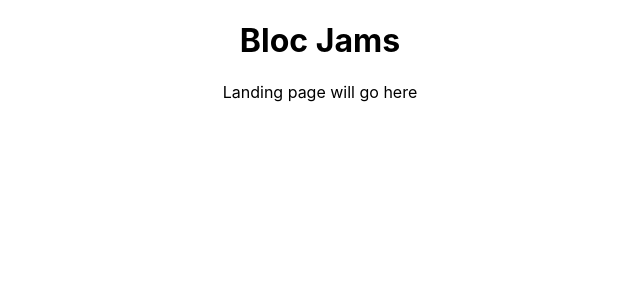
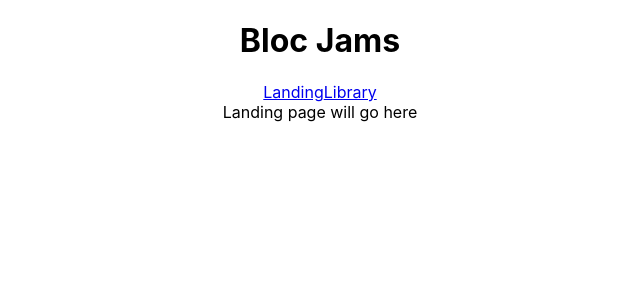
Before and after one commit to laynet/bloc-jams-react, a React (Create React App) app: page / in a window 1280 px wide. Shown: the top 300 px of the page, without its empty margins (320-960 px from the left). Built offline with nearby package versions, Linux system fonts and the light colour scheme.

Commit message:
checkpoint bloc-jams-react Routing: completed

```diff
--- a/src/App.js
+++ b/src/App.js
@@ -11,6 +11,10 @@ class App extends Component {
         <header>
           <h1>Bloc Jams</h1>
         </header>
+          <nav>
+            <Link to='/'>Landing</Link>
+            <Link to='/Library'>Library</Link>
+          </nav>
         <main>
           <Route exact path="/" component={Landing} />
           <Route path="/library" component={Library} />
```
